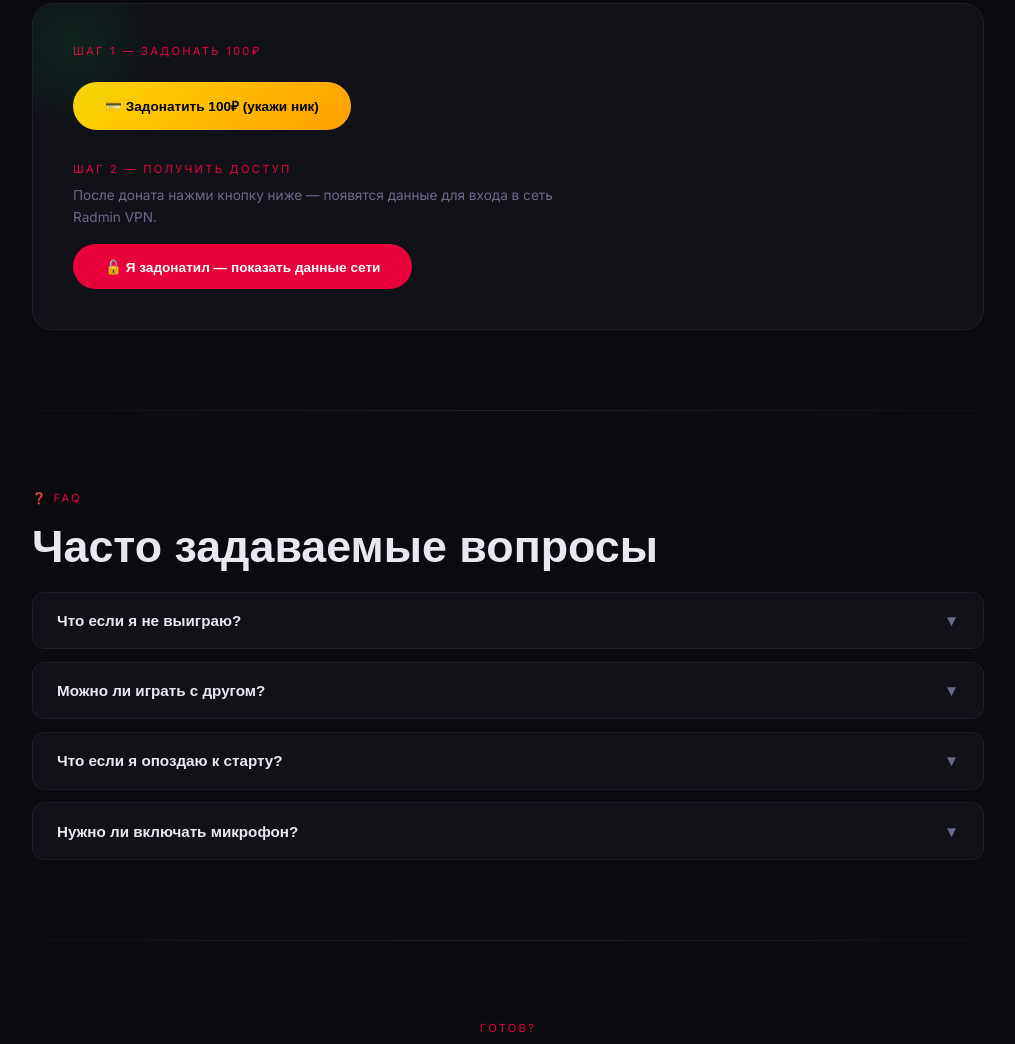
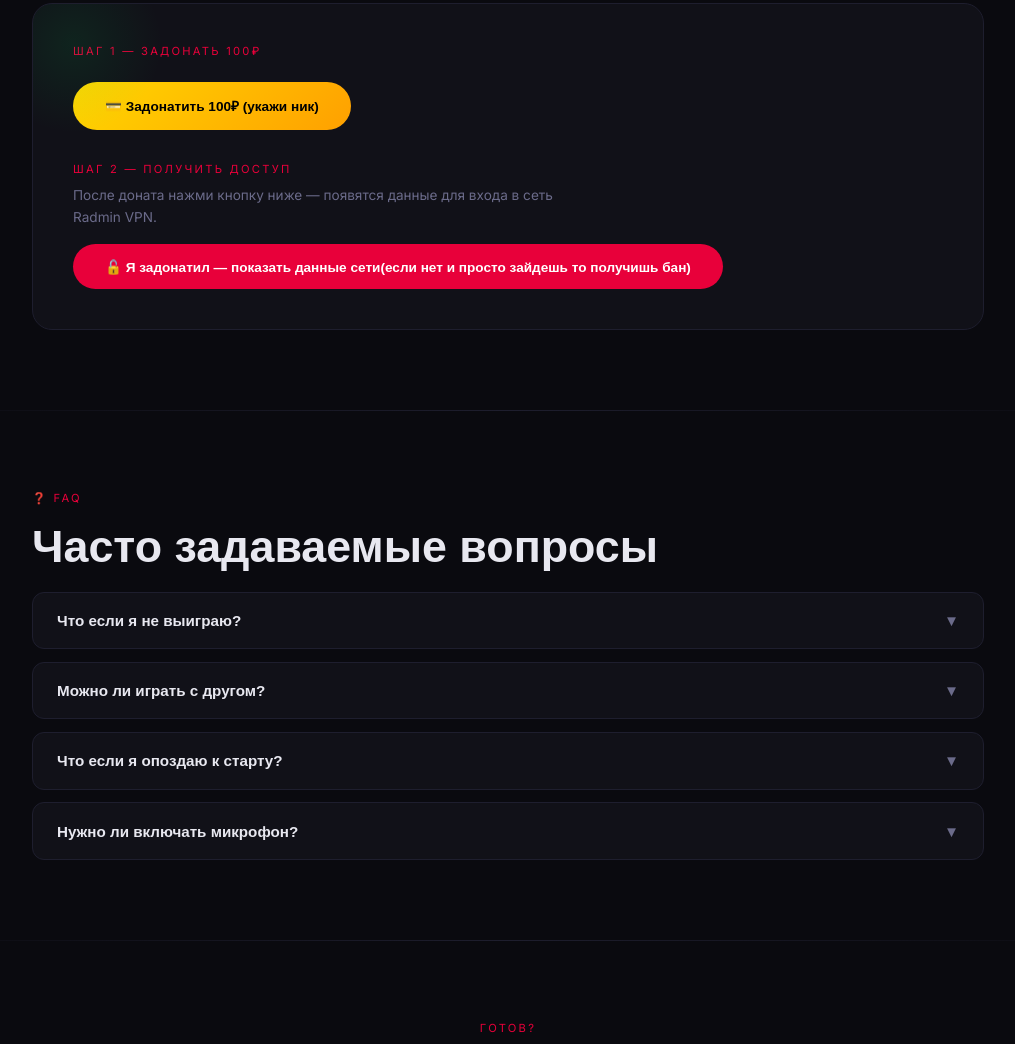
Before and after one commit to TheKellix/SquidGame.io, a plain HTML site: page index.html in a window 1280 px wide. Shown: the part 4619-5663 px from the top of the page, without its empty margins (132-1147 px from the left). Drawn offline with Linux system fonts and the light colour scheme; a web font is replaced by a local one.

Commit message:
Update index.html

```diff
--- a/index.html
+++ b/index.html
@@ -818,7 +818,7 @@
       <p style="color:var(--muted);font-size:.85rem;line-height:1.65;max-width:500px;">После доната нажми кнопку ниже — появятся данные для входа в сеть Radmin VPN.</p>
 
       <div class="btn-row">
-        <button class="btn" onclick="revealNetwork()">🔓 Я задонатил — показать данные сети</button>
+        <button class="btn" onclick="revealNetwork()">🔓 Я задонатил — показать данные сети(если нет и просто зайдешь то получишь бан)</button>
       </div>
 
       <div class="network-box" id="networkBox">
```
